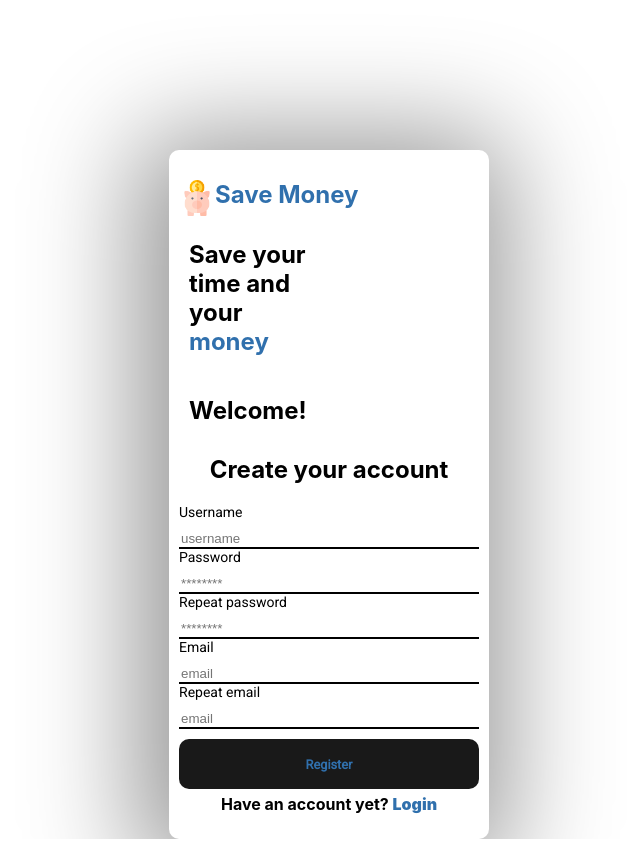
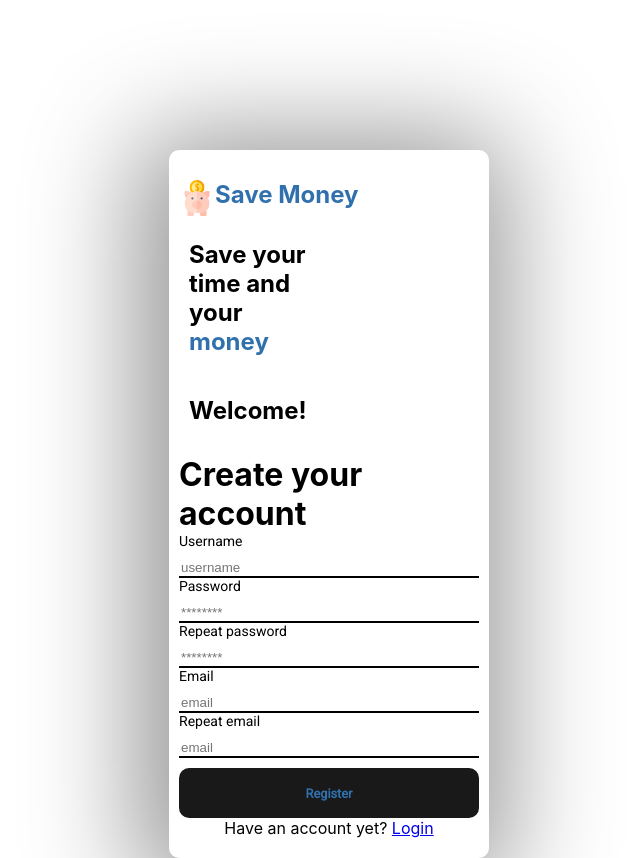
Before and after one commit to AdrianArcoGonzalez/SaveMoneyApp, a React (Create React App) app: page /register in a window 1280 px wide. Shown: the whole page, without its empty margins (311-951 px from the left). Built offline with nearby package versions, Linux system fonts and the light colour scheme.

Commit message:
modified the name of some classes

```diff
--- a/src/components/RegisterFormikForm/RegisterFormikForm.tsx
+++ b/src/components/RegisterFormikForm/RegisterFormikForm.tsx
@@ -10,9 +10,10 @@ export const RegisterFormikForm = (): JSX.Element => {
   return (
     <RegisterFormikFormStyled>
       <Form noValidate autoComplete="off" className="form-container">
-        <h1 className="form-title">Create your account</h1>
+        <h1 className="form-container__title">Create your account</h1>
+
         <CustomInputField
-          class="form-input"
+          class="form-container__input"
           label="Username"
           name="username"
           placeholder="username"
@@ -20,7 +21,7 @@ export const RegisterFormikForm = (): JSX.Element => {
         />
 
         <CustomInputField
-          class="form-input"
+          class="form-container__input"
           label="Password"
           name="password"
           placeholder="********"
@@ -28,7 +29,7 @@ export const RegisterFormikForm = (): JSX.Element => {
         />
 
         <CustomInputField
-          class="form-input"
+          class="form-container__input"
           label="Repeat password"
           name="confirmPassword"
           placeholder="********"
@@ -36,7 +37,7 @@ export const RegisterFormikForm = (): JSX.Element => {
         />
 
         <CustomInputField
-          class="form-input"
+          class="form-container__input"
           label="Email"
           name="email"
           placeholder="email"
@@ -44,7 +45,7 @@ export const RegisterFormikForm = (): JSX.Element => {
         />
 
         <CustomInputField
-          class="form-input"
+          class="form-container__input"
           label="Repeat email"
           name="confirmEmail"
           placeholder="email"
@@ -53,9 +54,9 @@ export const RegisterFormikForm = (): JSX.Element => {
 
         <Button type="submit" text="Register" disabled={!isValid} />
 
-        <span className="text-login">
+        <span className="form-container__login-text">
           Have an account yet?{" "}
-          <NavLink to={"/login"} className="link-login">
+          <NavLink to={"/login"} className="form-container__login-link">
             Login
           </NavLink>
         </span>
```
